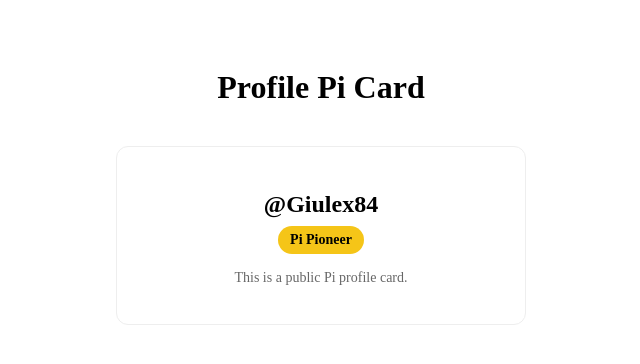
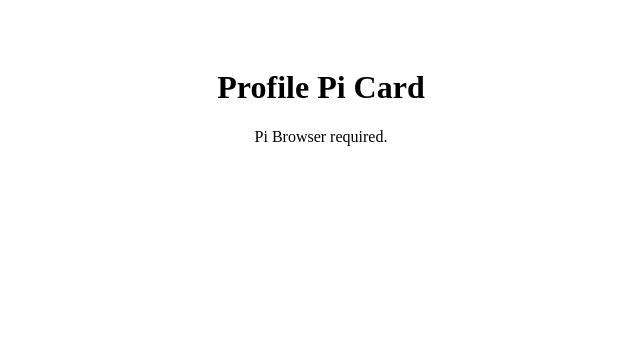
Before and after one commit to Giulex84/Profile-pi-card, a React (Vite) app in the folder apps/web/: page / in a window 1280 px wide. Shown: the top 364 px of the page, without its empty margins (319-959 px from the left). Built offline with nearby package versions, Linux system fonts and the light colour scheme.

Commit message:
Update App.tsx

```diff
--- a/apps/web/src/App.tsx
+++ b/apps/web/src/App.tsx
@@ -1,5 +1,5 @@
+import PublicProfile from "./PublicProfile";
 import { useEffect, useState } from "react";
-import PublicProfile from "./PublicProfile";
 
 declare global {
   interface Window {
@@ -8,28 +8,22 @@ declare global {
 }
 
 export default function App() {
-  const [isPiBrowser, setIsPiBrowser] = useState(false);
+  const [piReady, setPiReady] = useState(false);
 
   useEffect(() => {
     if (window.Pi) {
-      setIsPiBrowser(true);
+      window.Pi.init({ version: "2.0" });
+      setPiReady(true);
     }
   }, []);
 
-  // 🔓 SEMPRE VISIBILE A TUTTI
   return (
-    <div style={{ padding: "40px", textAlign: "center" }}>
+    <div style={{ textAlign: "center", paddingTop: 40 }}>
       <h1>Profile Pi Card</h1>
 
-      {/* Profilo pubblico: SEMPRE */}
-      <PublicProfile />
+      {!piReady && <p>Pi Browser required.</p>}
 
-      {/* Funzioni Pi: SOLO se Pi Browser */}
-      {isPiBrowser && (
-        <p style={{ marginTop: 20, color: "#666" }}>
-          Pi Browser detected – advanced features enabled
-        </p>
-      )}
+      {piReady && <PublicProfile />}
     </div>
   );
 }
```
